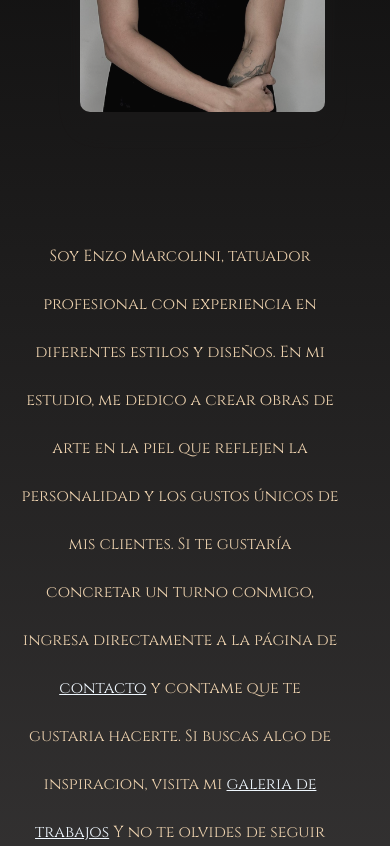
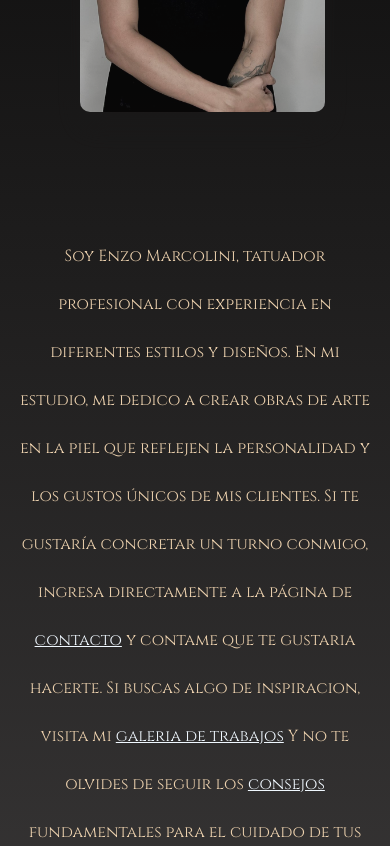
Before and after one commit to telma-sanchez/enzomarcolini, a plain HTML site: page index.html in a window 390 px wide. Shown: the part 580-1426 px from the top of the page. Drawn offline with nearby package versions, Linux system fonts and the light colour scheme.

Commit message:
modificacion de tamaños en el index

```diff
--- a/index.html
+++ b/index.html
@@ -49,11 +49,11 @@
         <!--Aca iria una imagen del tatuador-->
         <div class="foto">
             <div class="row">
-            <div class="col-md-6 d-flex" style="align-items: center;">
+            <div class="col-sm-12 col-md-6 d-flex">
                 <img src="../enzomarcolini/img/enzo.jpeg" alt="foto">
             </div>
-            <div class="col-md-6">
-                <p class="custom-paragraph" style="line-height: 3; margin-top: 100px; margin-right: 30px;" >
+            <div class="col-ms-12 col-md-6">
+                <p class="custom-paragraph" style="line-height: 3; margin-top: 100px;" >
                     Soy Enzo Marcolini, tatuador profesional con experiencia en diferentes estilos y diseños. En mi estudio, me dedico a crear obras de arte en la piel que reflejen la personalidad y los gustos únicos de mis clientes.
                     Si te gustaría concretar un turno conmigo, ingresa directamente a la página de <a href="../enzomarcolini/pages/contacto.html">contacto</a> y contame que te gustaria hacerte.
                     Si buscas algo de inspiracion, visita mi <a href="../enzomarcolini/pages/trabajos.html">galeria de trabajos</a>
```
Also changed, not shown: pages/trabajos.html (+0 -1 lines).
